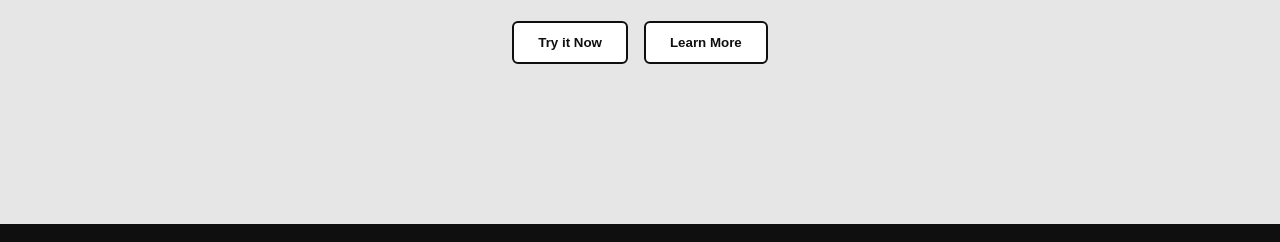
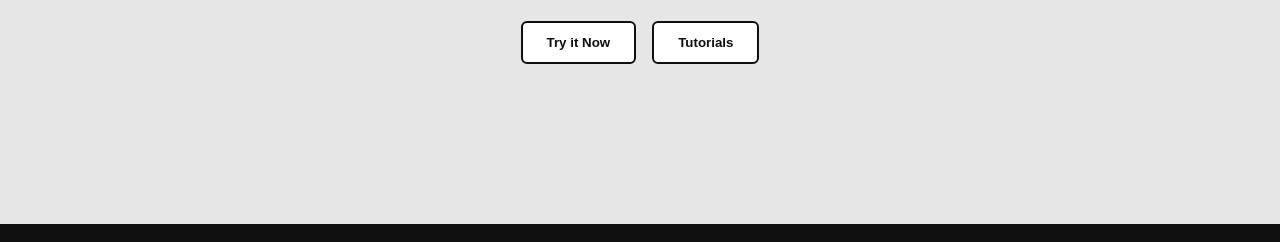
Before and after one commit to ajiteshgpt/Indian-sign-language-to-txt-and-speech-, a plain HTML site: page web dev part/index.html in a window 1280 px wide. Shown: the part 289-531 px from the top of the page. Drawn offline with Linux system fonts and the light colour scheme.

Commit message:
Update index.html

```diff
--- a/web dev part/index.html
+++ b/web dev part/index.html
@@ -42,7 +42,7 @@
                         and machine learning to recognize and translate sign language in real-time.</p>
                     <div class="flex justify-center gap-4">
                         <a href="Second-page.html"><button class="cta-button">Try it Now</button></a>
-                        <a href="deaf-page.html"><button class="cta-secondary-button">Learn More</button></a>
+                        <a href="deaf-page.html"><button class="cta-secondary-button">Tutorials</button></a>
                     </div>
                 </div>
             </section>
```
